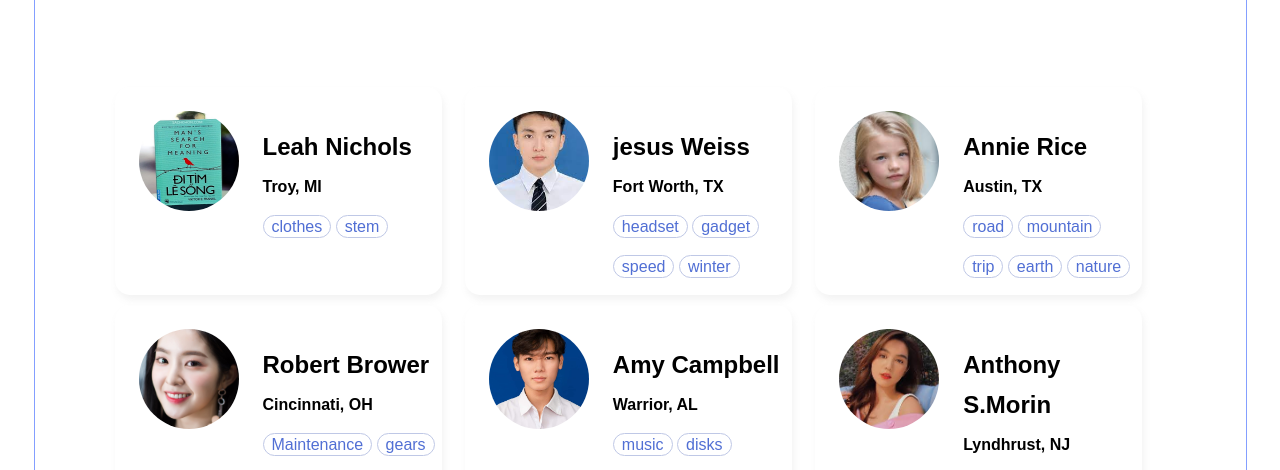
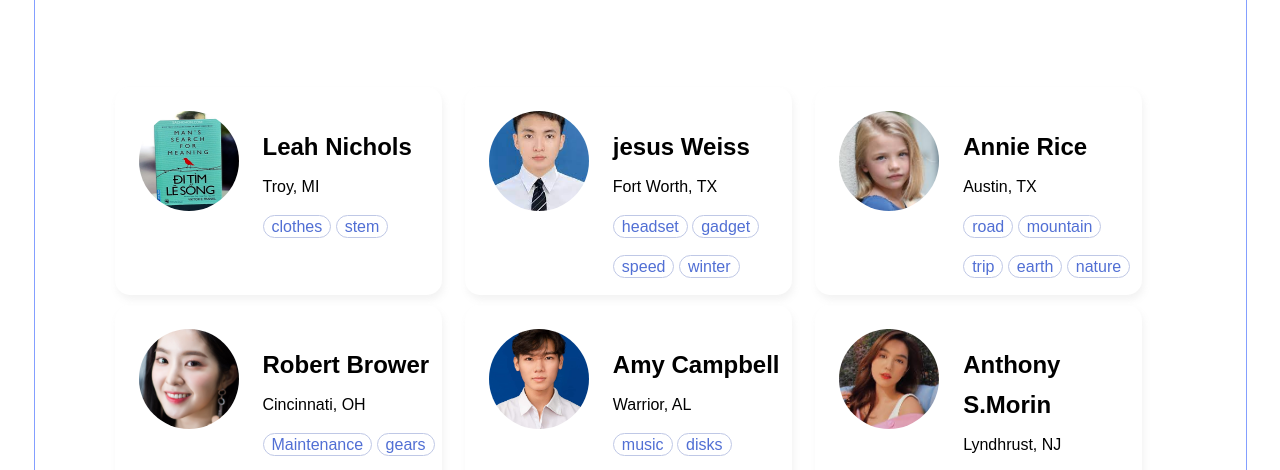
Before and after one commit to tien231231/C4EJS131_Nhom3_NguyenQuyetTien, a plain HTML site: page Baitestcuoikhoa/bai3.html in a window 1280 px wide. Shown: the part 319-789 px from the top of the page. Drawn offline with Linux system fonts and the light colour scheme; files whose address does not match are found by name.

Commit message:
Baitapcuoikhoa

```diff
--- a/Baitestcuoikhoa/bai3.html
+++ b/Baitestcuoikhoa/bai3.html
@@ -36,7 +36,7 @@
           <img class="user__img" src="1.jpg" />
           <div class="user_info">
             <h2>Leah Nichols</h2>
-            <h4>Troy, MI</h4>
+            <p>Troy, MI</p>
             <span class="user_like">clothes</span>
             <span class="user_like">stem</span>
           </div>
@@ -45,7 +45,7 @@
           <img class="user__img" src="2.jpg" />
           <div class="user_info">
             <h2>jesus Weiss</h2>
-            <h4>Fort Worth, TX</h4>
+            <p>Fort Worth, TX</p>
             <span class="user_like">headset</span>
             <span class="user_like">gadget</span>
             <span class="user_like">speed</span>
@@ -56,7 +56,7 @@
           <img class="user__img" src="3.jpg" />
           <div class="user_info">
             <h2>Annie Rice</h2>
-            <h4>Austin, TX</h4>
+            <p>Austin, TX</p>
             <span class="user_like">road</span>
             <span class="user_like">mountain</span>
             <span class="user_like">trip</span>
@@ -68,7 +68,7 @@
           <img class="user__img" src="4.jpg" />
           <div class="user_info">
             <h2>Robert Brower</h2>
-            <h4>Cincinnati, OH</h4>
+            <p>Cincinnati, OH</p>
             <span class="user_like">Maintenance</span>
             <span class="user_like">gears</span>
             <span class="user_like">frames</span>
@@ -78,7 +78,7 @@
           <img class="user__img" src="5.jpg" />
           <div class="user_info">
             <h2>Amy Campbell</h2>
-            <h4>Warrior, AL</h4>
+            <p>Warrior, AL</p>
             <span class="user_like">music</span>
             <span class="user_like">disks</span>
           </div>
@@ -87,7 +87,7 @@
           <img class="user__img" src="6.jpg" />
           <div class="user_info">
             <h2>Anthony S.Morin</h2>
-            <h4>Lyndhrust, NJ</h4>
+            <p>Lyndhrust, NJ</p>
             <span class="user_like">vintage</span>
             <span class="user_like">electric</span>
           </div>
```
